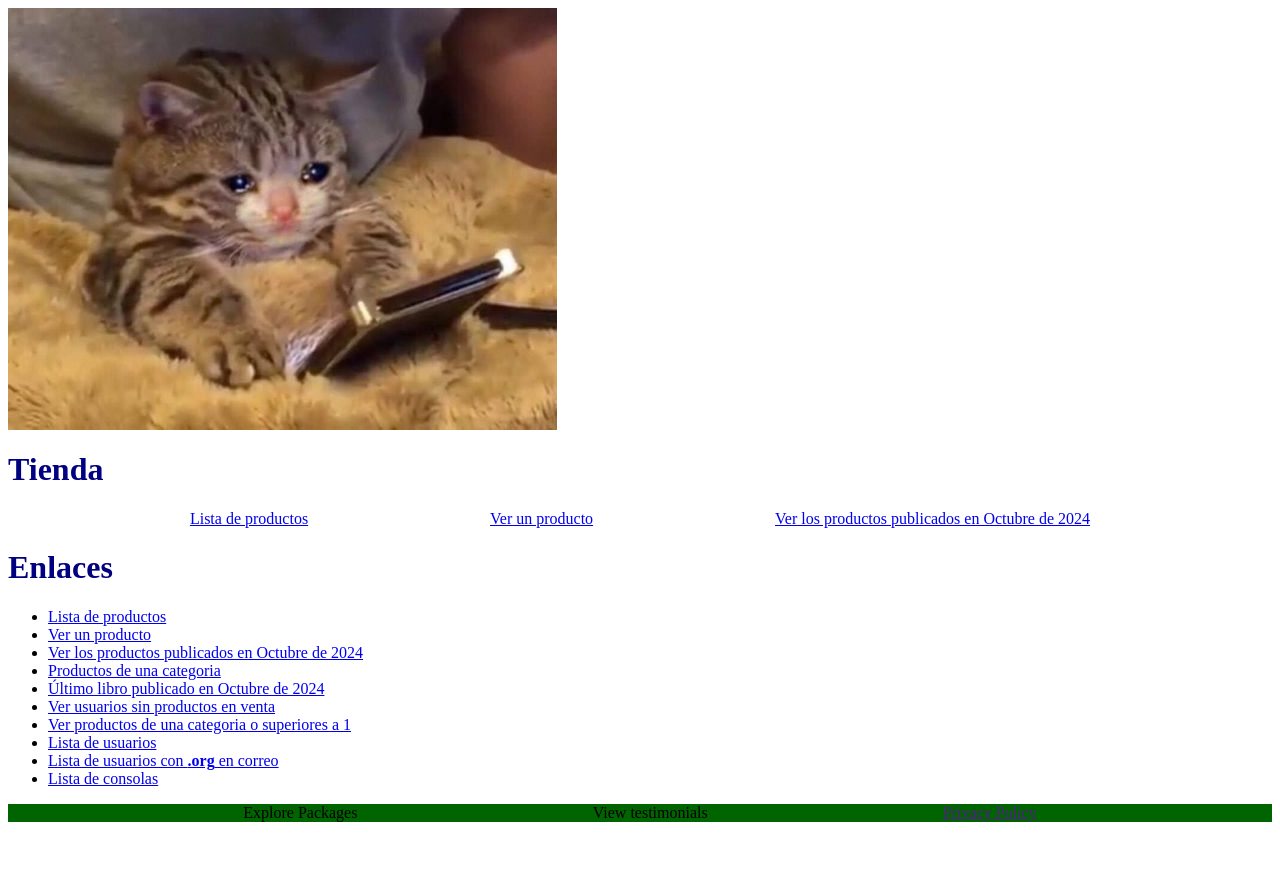
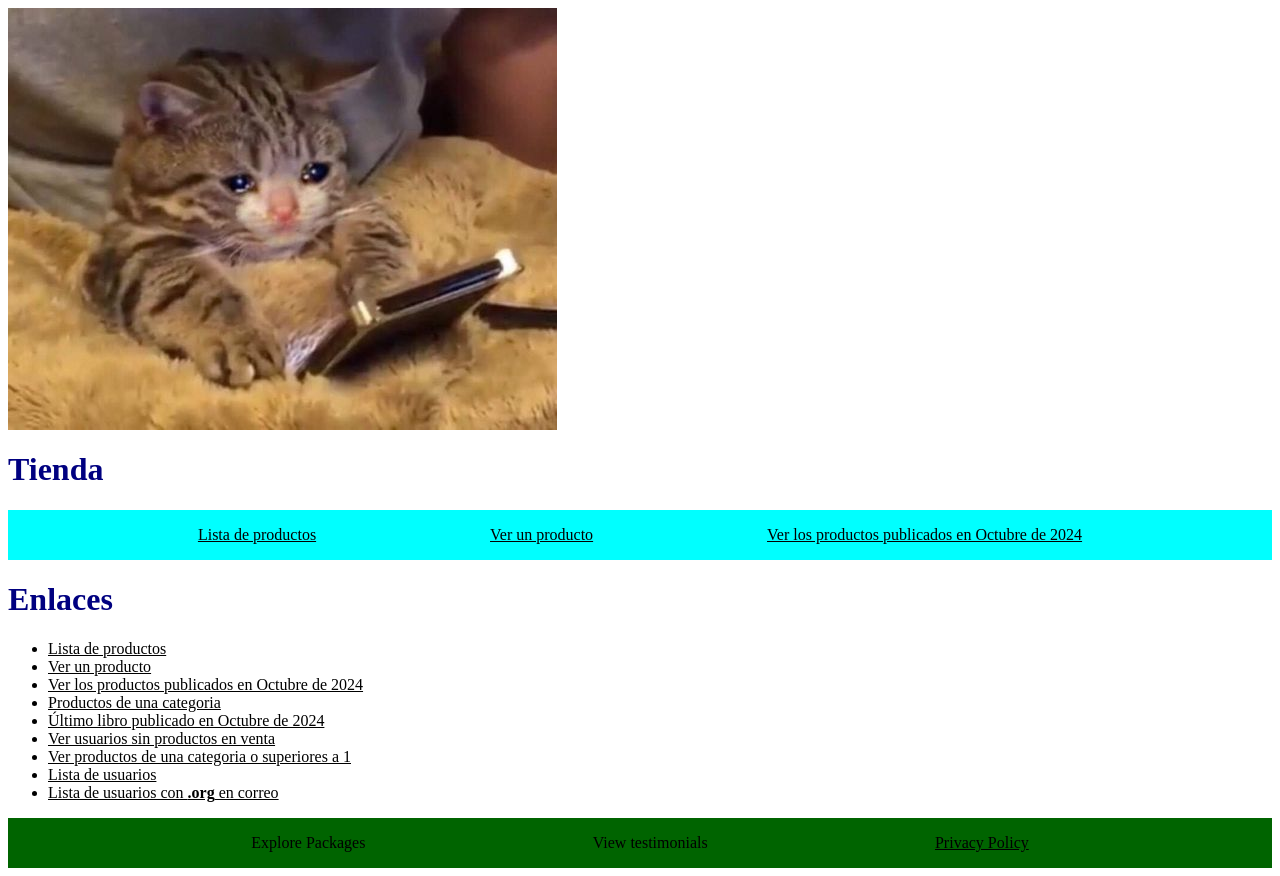
Before and after one commit to MiguelAbril97/tiendaSegundaMano, a Django app: page / in a window 1280 px wide. Before the commit the page ends 822 px from the top, so only its background shows below. Run offline with Django 5.2, Linux system fonts and the light colour scheme.

```diff
--- a/tienda/static/estilo.css
+++ b/tienda/static/estilo.css
@@ -1,10 +1,24 @@
 h1{
     color: navy;
 }
+
+a{
+    color: black;
+}
+
 footer{
     background-color: darkgreen;
 }
+.menu{
+    background-color: aqua;
+}
+
 nav{
     display: flex;
     justify-content: space-evenly;
+    padding: 2vh;
 }
+
+p{
+    color: crimson;
+}
--- /dev/null
+++ b/tienda/static/script.js
@@ -0,0 +1,19 @@
+window.addEventListener("load", inicializar);
+
+function inicializar(){
+
+
+    const enlaces = document.getElementsByTagName("a");
+
+    for (let i = 0; i < enlaces.length; i++) {
+        enlaces[i].addEventListener("mouseover", function() {
+            enlaces[i].style.color = "red";
+        });
+
+        enlaces[i].addEventListener("mouseout", function() {
+            enlaces[i].style.color = "black";
+        });
+    }
+
+
+}
--- a/tienda/templates/estructura/menu.html
+++ b/tienda/templates/estructura/menu.html
@@ -2,7 +2,7 @@
 {%load static%}
 <link rel="stylesheet" href="{% static 'estilo.css' %}">
 
-<div>
+<div class="menu">
     <nav>
         <a href="{% url 'lista_productos'%}">Lista de productos</a>
         <a href="{% url 'muestra_producto' 5%}">Ver un producto</a>
--- a/tienda/templates/index.html
+++ b/tienda/templates/index.html
@@ -22,7 +22,7 @@
                 </li>
                 <li><a href="{% url 'usuarios_listar' %}">Lista de usuarios</a></li>
                 <li><a href="{% url 'usuarios_correo' %}">Lista de usuarios con <strong>.org</strong> en correo</a></li>
-                <li><a href="{% url 'lista_consolas' %}">Lista de consolas</a></li>
+              {% comment " Comentario de ejemplo" %}<li><a href="{% url 'lista_consolas' %}">Lista de consolas</a></li>{% endcomment %}
             </ul>
 
     {% endblock %}
--- a/tienda/templates/principal.html
+++ b/tienda/templates/principal.html
@@ -4,6 +4,7 @@
         <title>Tienda de segunda mano</title>
         {%block link_css%}
         {%endblock%}
+        <script type="text/javascript" src="{% static 'script.js' %}"></script>
         <link rel="stylesheet" href="{% static 'estilo.css' %}">
 
     </head>
--- a/tienda/templates/productos/lista.html
+++ b/tienda/templates/productos/lista.html
@@ -7,8 +7,8 @@
     {%block contenido%}
             {%for producto in producto_mostrar %}
             <div>
-                {%include 'producto.html'%}
+                {%include 'producto.html' %}
             </div>
-            {%endfor linebreaksbr%}
+            {%endfor | linebreaksbr %}
 
     {% endblock %}
--- a/tienda/templates/usuarios/producto.html
+++ b/tienda/templates/usuarios/producto.html
@@ -15,5 +15,5 @@
                     </li>
                     {% endfor %}
 
-                    <h3>Fecha compra: {{producto_mostrar.producto_compra.fecha_compra}}</h3>
+                    <h3>Fecha compra: {{producto_mostrar.producto_compra.fecha_compra | default:"Sin compras"}}</h3>
                 </ol>
--- a/tienda/views.py
+++ b/tienda/views.py
@@ -19,7 +19,7 @@ def listar_productos (request):
 #3 Esta view muestra toda la informacion de un producto
 def muestra_producto(request, id_producto):
     producto = Producto.objects.select_related("vendedor").prefetch_related("categorias", Prefetch('producto_compra')).get(id=id_producto)
-    return render(request, "productos/producto.html", {"producto_mostrar":producto})
+    return render(request, "productos/producto.html", {"producto":producto})
 
 #4 Esta view muestra una lista con toda la informacion de todos
 #los productos publicados en el anño y mes indicados
@@ -45,7 +45,7 @@ def ultimo_producto_fecha (request, anyo, mes):
     productos = productos.filter(fecha_de_publicacion__year = anyo,
                                  fecha_de_publicacion__month = mes).order_by(
                                      "-fecha_de_publicacion")[:1].get()
-    return render(request, "productos/producto.html", {"producto_mostrar":productos})
+    return render(request, "productos/producto.html", {"producto":productos})
 
 #7 Muestra los productos que sean de una categoria
 # O
```
Also changed, not shown: tienda/templates/productos/producto.html (+5 -7 lines), tienda/templates/usuarios/lista.html (+12 -1 lines), README.md.
